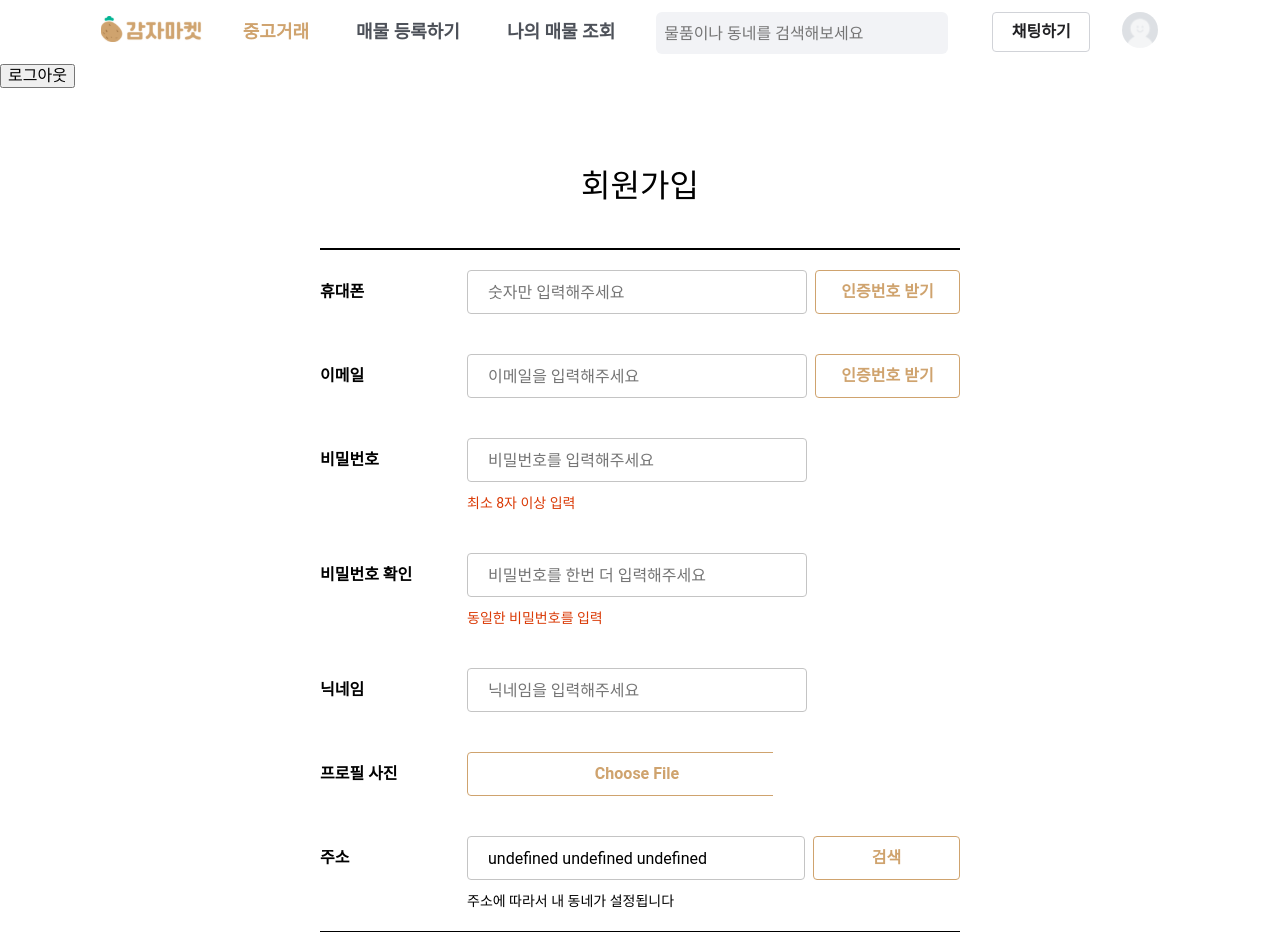
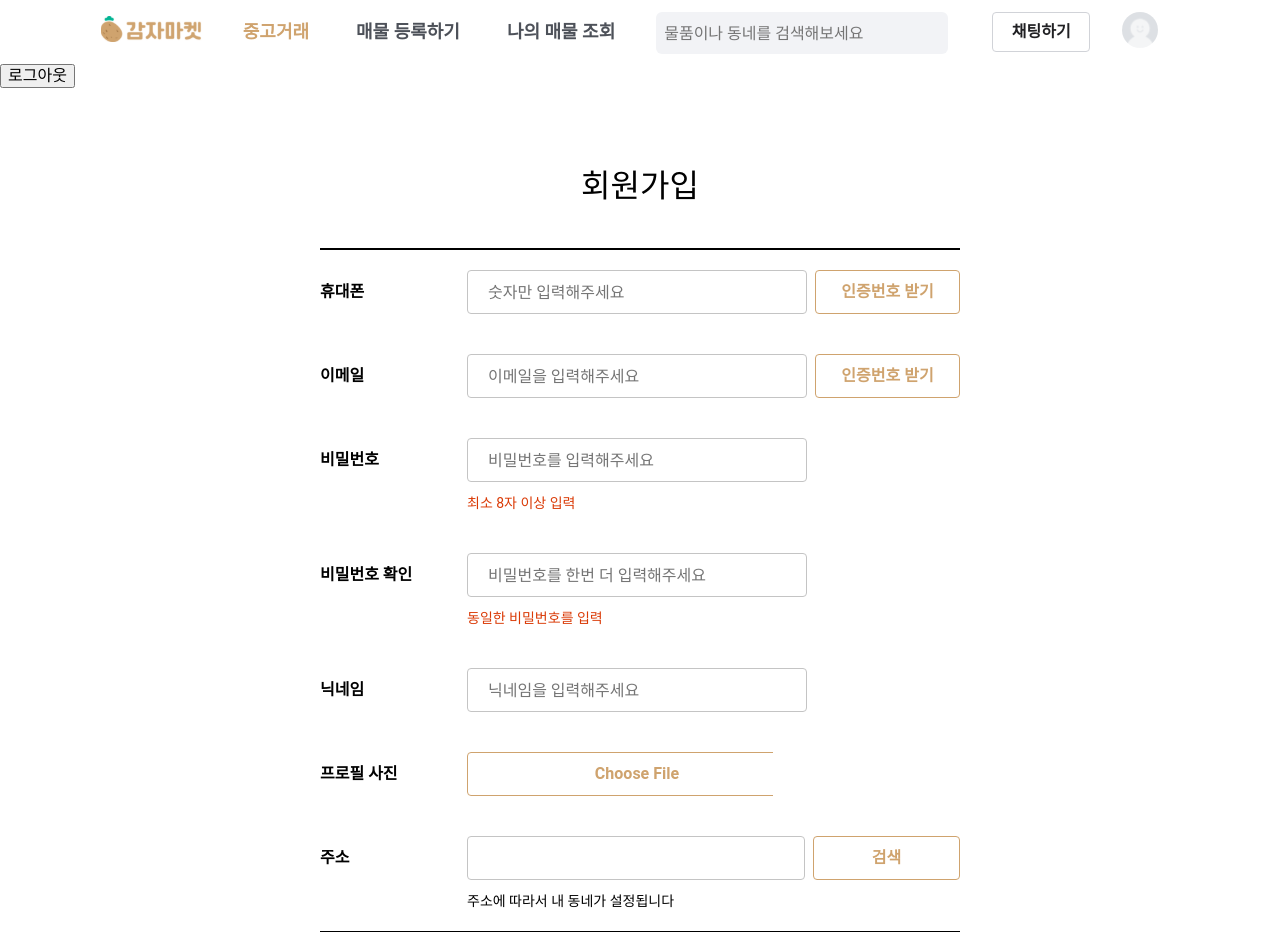
Before and after one commit to PROJECT-LAB18/POTATO-MARKET, a React (Vite) app in the folder potato-market/: page /signup in a window 1280 px wide. Shown: the top 946 px of the page. Built offline with nearby package versions, Linux system fonts and the light colour scheme; no server answers.

Commit message:
[feature] 주소 데이터 파이어베이스 저장 로직 완료  #18

```diff
--- a/potato-market/src/components/FormInput.jsx
+++ b/potato-market/src/components/FormInput.jsx
@@ -24,7 +24,10 @@ export const FormInputLocation = ({setOpenPostcode, fullAddress}) => {
       <LabelText htmlFor="userLocation">주소</LabelText>
         <InputBox >
           <div className="loca" >
-            <input readOnly id="userLocation" name="userLocation" type="text" value={fullAddress} onClick={clickButton}/>
+            <input readOnly id="userLocation" name="userLocation" type="text"
+            value={fullAddress==='undefined undefined undefined' ? '' : fullAddress}
+            onClick={clickButton}
+            />
             <Button type="button" onClick={clickButton}>검색</Button>
           </div>
           {/* <input id="userLocationDetail" name="userLocationDetail" placeholder="상세주소를 입력해주세요" type="text" /> */}
--- a/potato-market/src/components/FormInputAddress.jsx
+++ b/potato-market/src/components/FormInputAddress.jsx
@@ -19,12 +19,9 @@ const FormInputAddress = ({location, setLocation}) => {
       }
     ))
 
-    // 확인코드 (동작 x)
-    console.log(location);
-
     // 주소 창 다시 닫기
     setOpenPostcode(false);
-    }
+  }
 
   return(
     <>
```
